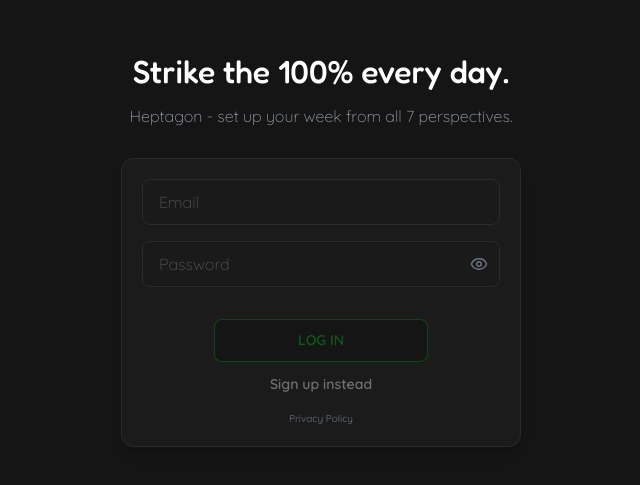
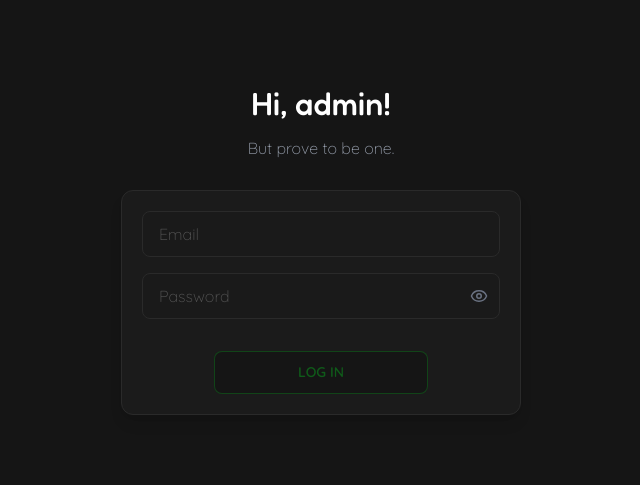
Before and after one commit to ZubalYana/heptagon, a React (Vite) app: page /admin-auth in a window 1280 px wide. Before the commit this address led to /auth. Shown: the part 153-638 px from the top of the page, without its empty margins (319-959 px from the left). Built offline with nearby package versions, Linux system fonts and the light colour scheme.

Commit message:
feat(frontend): uncomment admin functionality to observe its behavior in production, fix the admin auth page layout

```diff
--- a/src/App.tsx
+++ b/src/App.tsx
@@ -8,20 +8,20 @@
 import { setNavigator, setClearUser } from "./helpers/apiClient";
 import Privacy from "./components/pages/Privacy";
 import Terms from "./components/pages/Terms";
-// import Admin from "./components/pages/Admin";
-// import AdminAuth from "./components/pages/AdminAuth";
-// import { setClearAdmin } from "./helpers/apiClient";
+import Admin from "./components/pages/Admin";
+import AdminAuth from "./components/pages/AdminAuth";
+import { setClearAdmin } from "./helpers/apiClient";
 
 function App() {
   const [user, setUser] = useState<User | null>(null);
   const [loading, setLoading] = useState(true);
-  // const [isAdmin, setIsAdmin] = useState(!!localStorage.getItem("adminToken"));
+  const [isAdmin, setIsAdmin] = useState(!!localStorage.getItem("adminToken"));
   const navigate = useNavigate();
 
   useEffect(() => {
     setNavigator(navigate);
     setClearUser(() => setUser(null));
-    // setClearAdmin(() => setIsAdmin(false));
+    setClearAdmin(() => setIsAdmin(false));
   }, [navigate]);
 
   useEffect(() => {
@@ -54,11 +54,11 @@
         />
         <Route path="/privacy" element={<Privacy />} />
         <Route path="/terms" element={<Terms />} />
-        {/* <Route path="/admin-auth" element={<AdminAuth />} />
+        <Route path="/admin-auth" element={<AdminAuth />} />
         <Route
           path="/admin"
           element={isAdmin ? <Admin /> : <Navigate to="/admin-auth" />}
-        /> */}
+        />
         <Route path="*" element={<Navigate to="/" />} />
       </Routes>
     </div>
--- a/src/components/pages/AdminAuth.tsx
+++ b/src/components/pages/AdminAuth.tsx
@@ -39,7 +39,7 @@
         return;
       }
 
-      localStorage.setItem("adminToken", data.adminToken); // <-- save it
+      localStorage.setItem("adminToken", data.adminToken);
       navigate("/admin");
     } catch (err) {
       console.error("Failed to log admin in:", err);
@@ -48,7 +48,7 @@
   }
 
   return (
-    <div className="w-full h-full flex flex-col justify-center items-center bg-[#151515] text-white p-4 p-[20px] lg:p-[40px]">
+    <div className="w-full h-screen flex flex-col justify-center items-center bg-[#151515] text-white p-4 p-[20px] lg:p-[40px]">
       <AnimatePresence>
         {alert.shown && (
           <Alert type={alert.type} text={alert.text} onClose={closeAlert} />
```
